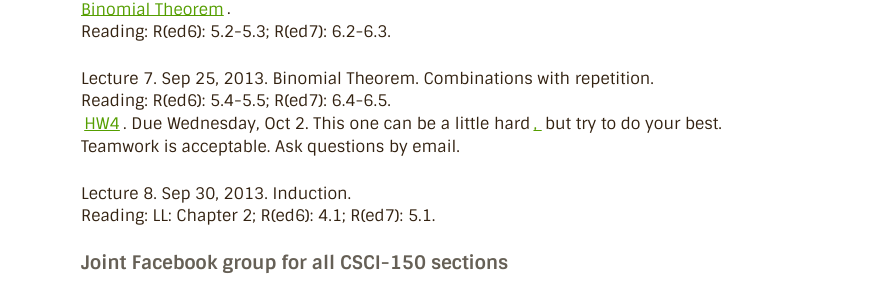
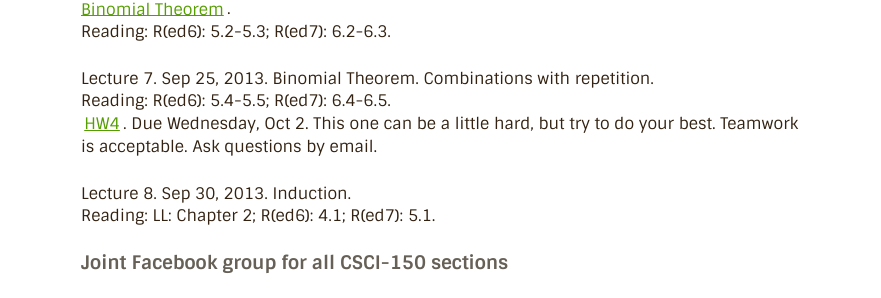
Before and after one commit to a-nikolaev/a-nikolaev.github.io, a Jekyll site: the page built from ds/index.markdown, in a window 1280 px wide. Shown: the part 588-886 px from the top of the page, without its empty margins (199-1080 px from the left). Built offline with Jekyll 4.4.1, drawn with Linux system fonts in a browser that asks for light colours; Markdown is read by kramdown in place of the engine named in the settings; some of the changed lines change nothing that is shown.

Commit message:
fixed hw4

```diff
--- a/ds/index.markdown
+++ b/ds/index.markdown
@@ -33,7 +33,7 @@ Reading: R(ed6): 5.2-5.3; R(ed7): 6.2-6.3.
 
 Lecture 7. Sep 25, 2013. Binomial Theorem. Combinations with repetition.
 Reading: R(ed6): 5.4-5.5; R(ed7): 6.4-6.5.
-[HW4](/ds/docs/hw4.pdf). Due Wednesday, Oct 2. This one can be a little hard[,&nbsp;](https://www.youtube.com/watch?v=KIsv1YOFNys)but try to do your best.
+[HW4](/ds/docs/hw4.pdf). Due Wednesday, Oct 2. This one can be a little hard, but try to do your best.
 Teamwork is acceptable. Ask questions by email.
 
 Lecture 8. Sep 30, 2013. Induction.
```
